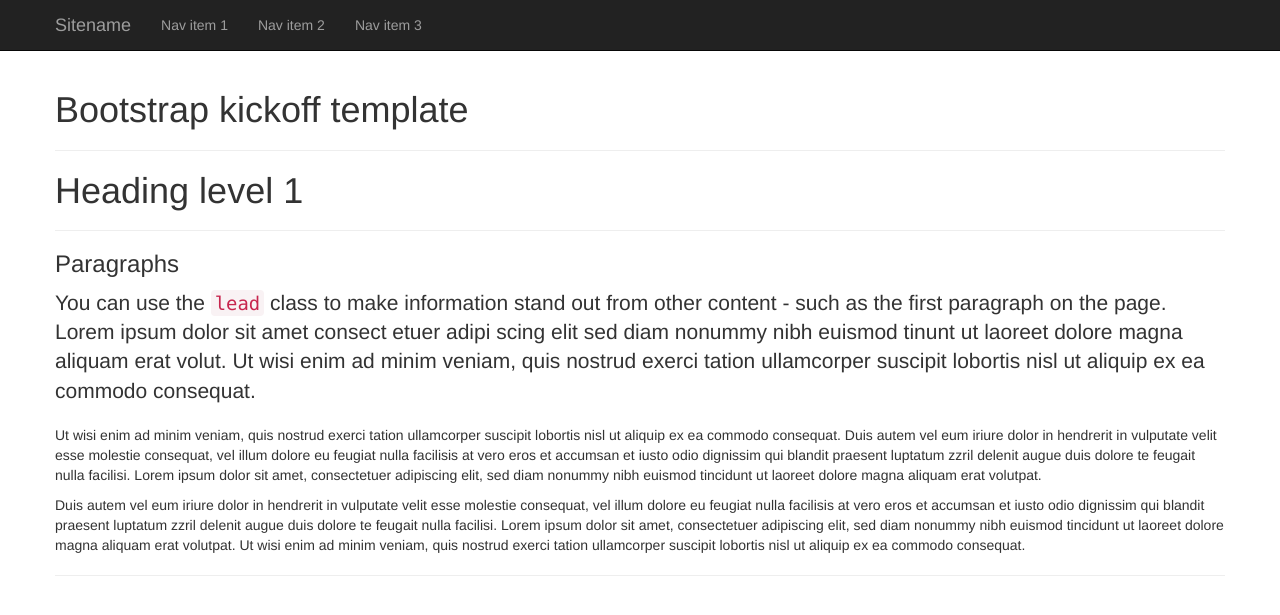
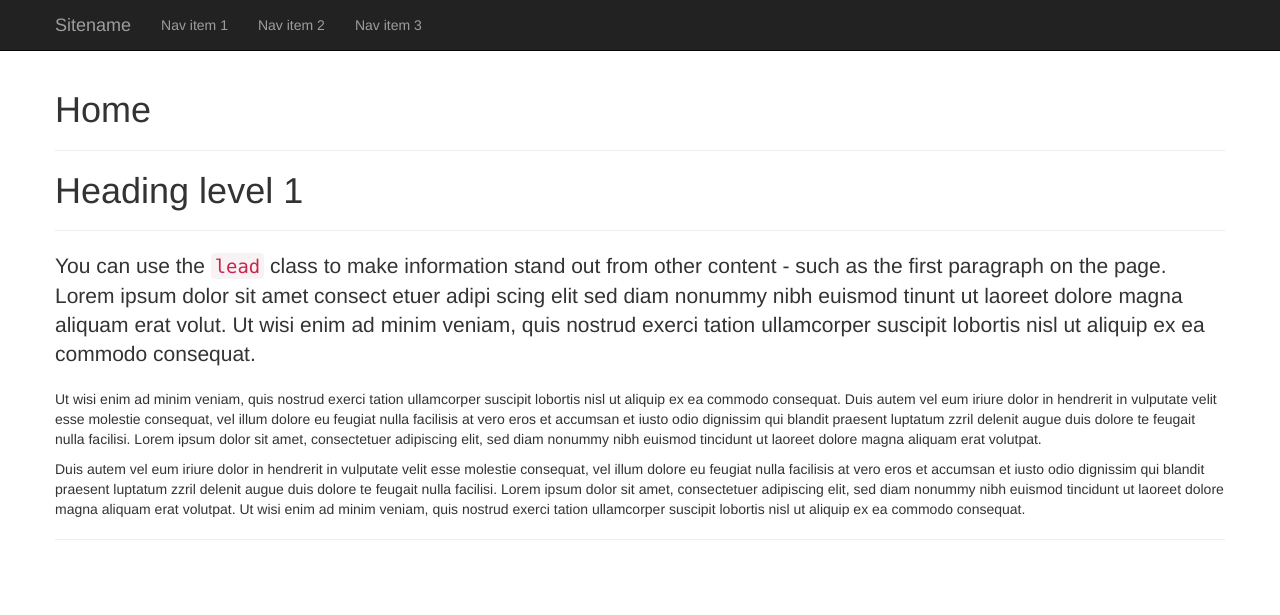
Before and after one commit to charlienash/charlienash.github.io, a Jekyll site: the page index.html, which Jekyll copies as it is, in a window 1280 px wide. Shown: the top 615 px of the page. Built offline with Jekyll 4.4.1, drawn with Linux system fonts in a browser that asks for light colours.

Commit message:
Update index.html

```diff
--- a/index.html
+++ b/index.html
@@ -3,7 +3,7 @@
 	<head>
 		<meta charset="utf-8">
 		<meta http-equiv="X-UA-Compatible" content="IE=edge">
-		<title>Page title - Sitename</title>
+		<title>home | charlienash</title>
 		<meta name="viewport" content="width=device-width, initial-scale=1">
 		<meta name="Description" lang="en" content="ADD SITE DESCRIPTION">
 		<meta name="author" content="ADD AUTHOR INFORMATION">
@@ -70,7 +70,7 @@
 					</ol-->
 
 					<!-- Page Heading -->
-					<h1>Bootstrap kickoff template</h1>
+					<h1>Home</h1>
 					<hr>
 
 					<!-- Heading levels -->
@@ -78,7 +78,7 @@
 					<hr>
 
 					<!-- Paragraphs -->
-					<h3>Paragraphs</h3>
+					<!--h3>Paragraphs</h3-->
 					<p class="lead">You can use the <code>lead</code> class to make information stand out from other content - such as the first paragraph on the page. Lorem ipsum dolor sit amet consect etuer adipi scing elit sed diam nonummy nibh euismod tinunt ut laoreet dolore magna aliquam erat volut. Ut wisi enim ad minim veniam, quis nostrud exerci tation ullamcorper suscipit lobortis nisl ut aliquip ex ea commodo consequat.</p>
 					<p>Ut wisi enim ad minim veniam, quis nostrud exerci tation ullamcorper suscipit lobortis nisl ut aliquip ex ea commodo consequat. Duis autem vel eum iriure dolor in hendrerit in vulputate velit esse molestie consequat, vel illum dolore eu feugiat nulla facilisis at vero eros et accumsan et iusto odio dignissim qui blandit praesent luptatum zzril delenit augue duis dolore te feugait nulla facilisi. Lorem ipsum dolor sit amet, consectetuer adipiscing elit, sed diam nonummy nibh euismod tincidunt ut laoreet dolore magna aliquam erat volutpat.</p>
 					<p>Duis autem vel eum iriure dolor in hendrerit in vulputate velit esse molestie consequat, vel illum dolore eu feugiat nulla facilisis at vero eros et accumsan et iusto odio dignissim qui blandit praesent luptatum zzril delenit augue duis dolore te feugait nulla facilisi. Lorem ipsum dolor sit amet, consectetuer adipiscing elit, sed diam nonummy nibh euismod tincidunt ut laoreet dolore magna aliquam erat volutpat. Ut wisi enim ad minim veniam, quis nostrud exerci tation ullamcorper suscipit lobortis nisl ut aliquip ex ea commodo consequat.</p>
```
